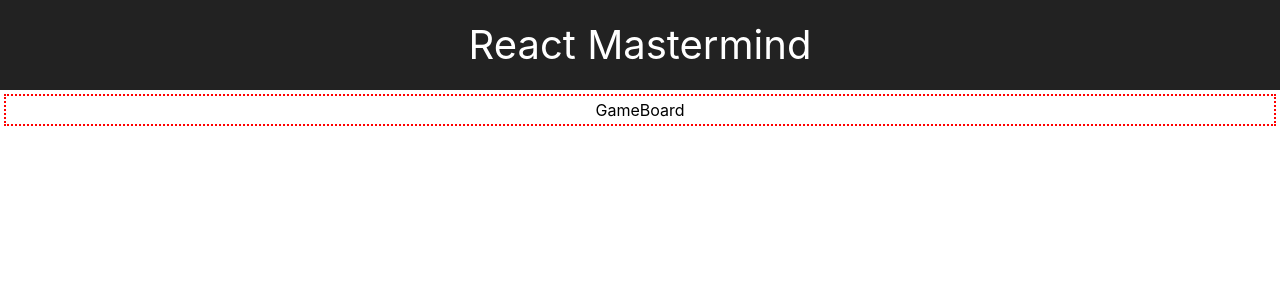
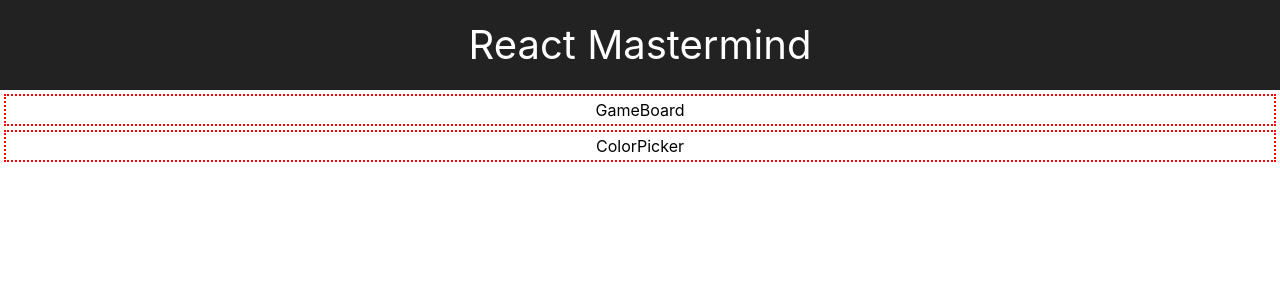
Before and after one commit to pickles135/react-mastermind-game, a React (Create React App) app: page / in a window 1280 px wide. Shown: the top 300 px of the page. Built offline with nearby package versions, Linux system fonts and the light colour scheme.

Commit message:
creates colorpicker component in src file w/ css file

```diff
--- a/src/App.js
+++ b/src/App.js
@@ -2,6 +2,7 @@
 import './App.css';
 // Must import components used in JSX
 import GameBoard from './components/GameBoard/GameBoard';
+import ColorPicker from './components/ColorPicker/ColorPicker';
 
 class App extends Component {
   render() {
@@ -9,6 +10,7 @@
       <div className="App">
         <header className="App-header">React Mastermind</header>
         <GameBoard />
+        <ColorPicker />
       </div>
     );
   }
--- /dev/null
+++ b/src/components/ColorPicker/ColorPicker.jsx
@@ -0,0 +1,11 @@
+import React from 'react';
+
+const ColorPicker = (props) => (
+  <div className='component'>
+    <div>
+      ColorPicker
+    </div>
+  </div>
+);
+
+export default ColorPicker;
```
